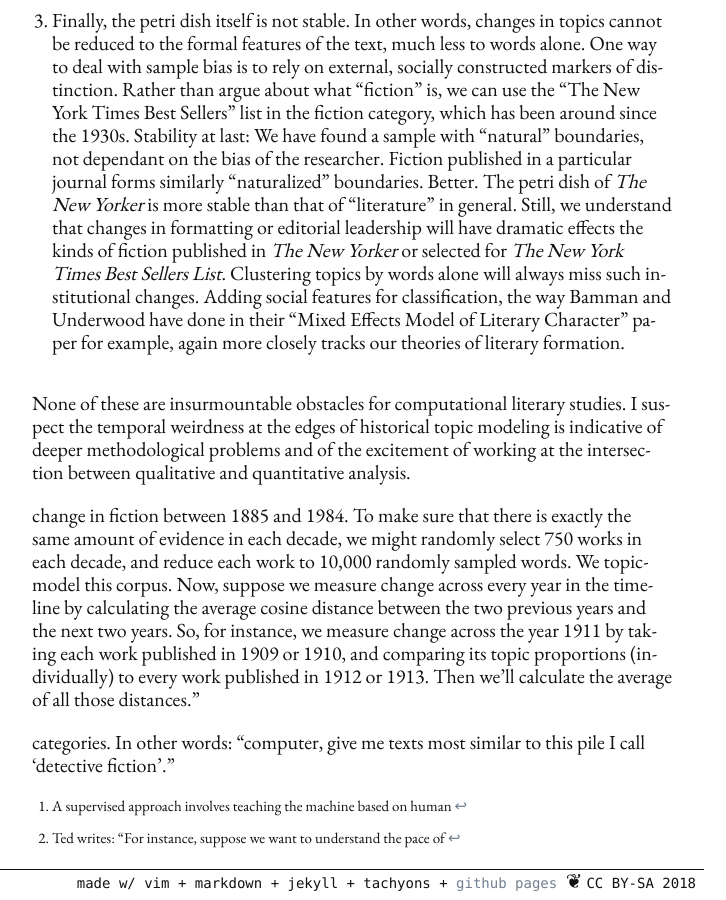
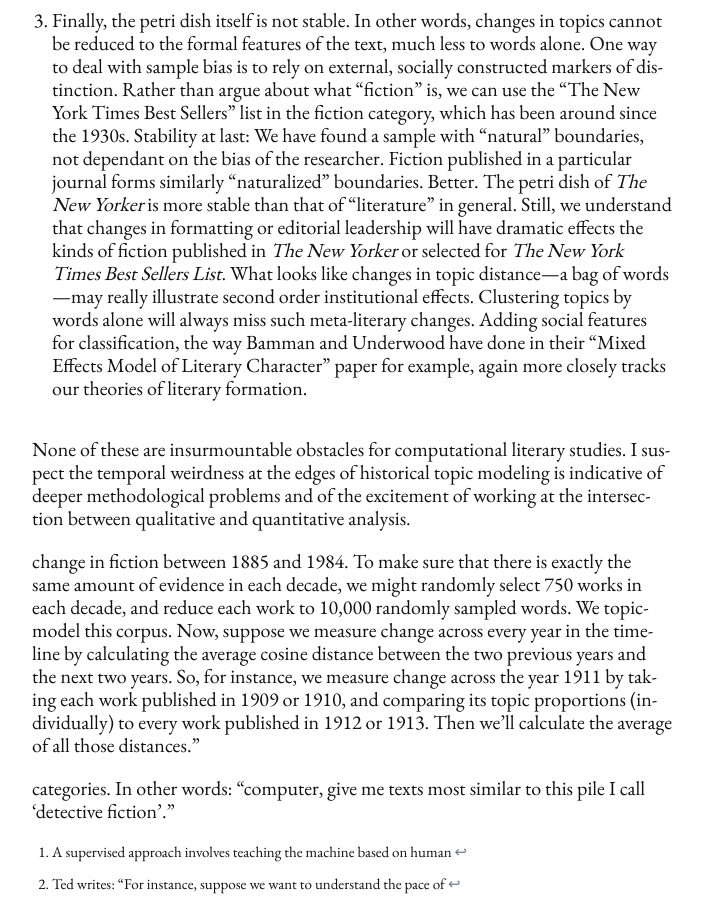
Before and after one commit to denten/denten.github.io, a Jekyll site: the page built from _posts/2018-07-25-time-and-topics.md, in a window 1280 px wide and 900 px high, scrolled down 2072 px. Shown: the whole window, without its empty margins (288-1014 px from the left). Built offline with Jekyll 4.4.1, drawn with Linux system fonts in a browser that asks for light colours.

Commit message:
update yamls

```diff
--- a/_posts/2018-07-25-time-and-topics.md
+++ b/_posts/2018-07-25-time-and-topics.md
@@ -107,11 +107,12 @@
 that of "literature" in general.  Still, we understand that changes in
 formatting or editorial leadership will have dramatic effects the kinds of
 fiction published in *The New Yorker* or selected for *The New York Times Best
-Sellers List*.  Clustering topics by words alone will always miss such
-institutional changes.  Adding social features for classification, the way
-Bamman and Underwood have done in their "Mixed Effects Model of Literary
-Character" paper for example, again more closely tracks our theories of
-literary formation.
+Sellers List*.  What looks like changes in topic distance---a bag of
+words---may really illustrate second order institutional effects. Clustering
+topics by words alone will always miss such meta-literary changes. Adding
+social features for classification, the way Bamman and Underwood have done in
+their "Mixed Effects Model of Literary Character" paper for example, again
+more closely tracks our theories of literary formation.
 
 None of these are insurmountable obstacles for computational literary studies.
 I suspect the temporal weirdness at the edges of historical topic modeling is
```
